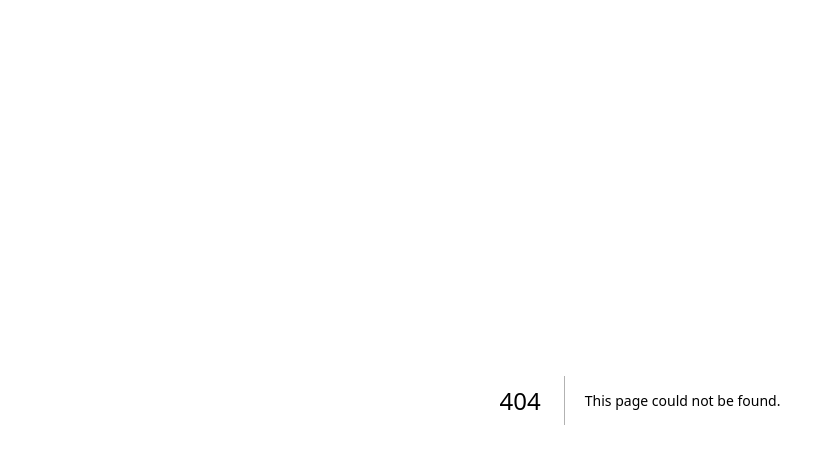
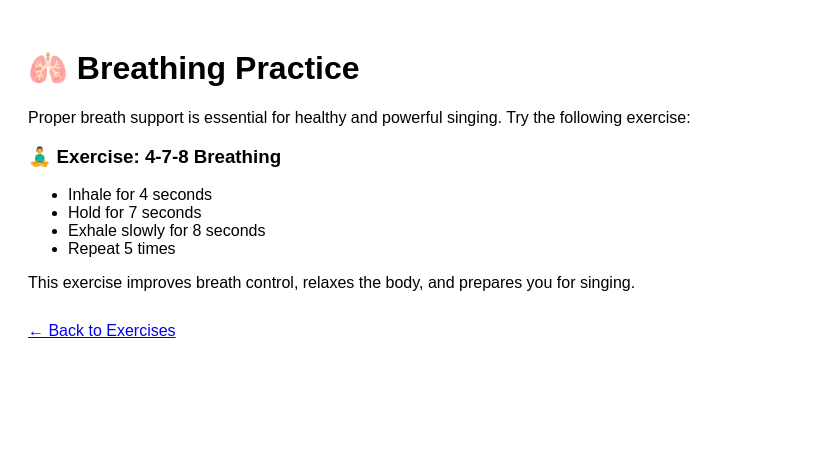
Before and after one commit to EranZ2025/VocalMaster, a Next.js app: page /exercises/breathing in a window 1280 px wide. Before the commit this address had no page. Shown: the top 464 px of the page, without its empty margins (0-815 px from the left). Built offline with nearby package versions, Linux system fonts and the light colour scheme.

Commit message:
Create breathing.js

```diff
--- /dev/null
+++ b/pages/exercises/breathing.js
@@ -0,0 +1,26 @@
+import Link from 'next/link';
+
+export default function BreathingPractice() {
+  return (
+    <div style={{ padding: '20px', fontFamily: 'Arial' }}>
+      <h1>🫁 Breathing Practice</h1>
+      <p>
+        Proper breath support is essential for healthy and powerful singing.
+        Try the following exercise:
+      </p>
+      <h3>🧘‍♂️ Exercise: 4-7-8 Breathing</h3>
+      <ul>
+        <li>Inhale for 4 seconds</li>
+        <li>Hold for 7 seconds</li>
+        <li>Exhale slowly for 8 seconds</li>
+        <li>Repeat 5 times</li>
+      </ul>
+      <p>
+        This exercise improves breath control, relaxes the body, and prepares you for singing.
+      </p>
+      <p style={{ marginTop: '30px' }}>
+        <Link href="/exercises">← Back to Exercises</Link>
+      </p>
+    </div>
+  );
+}
```
